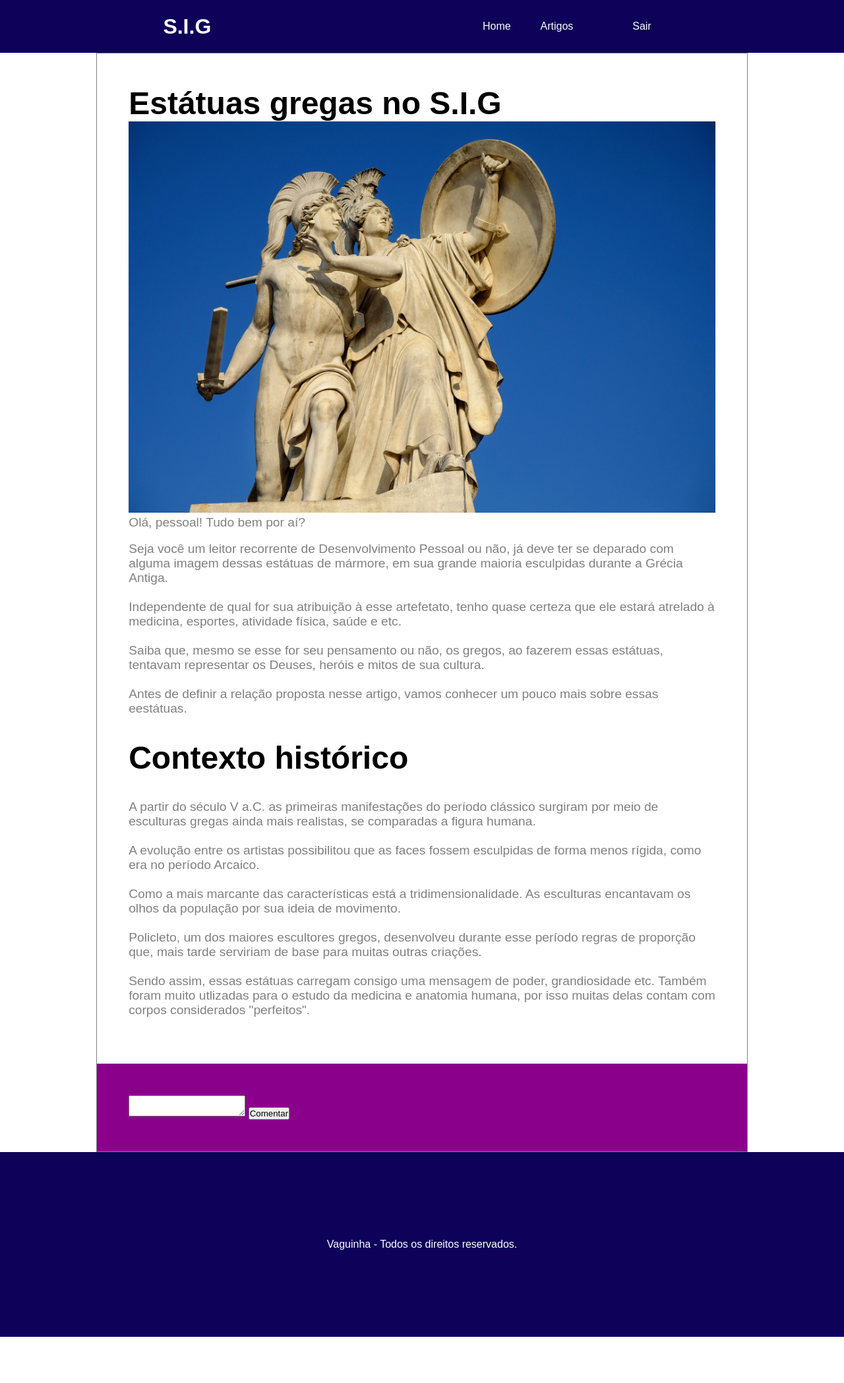
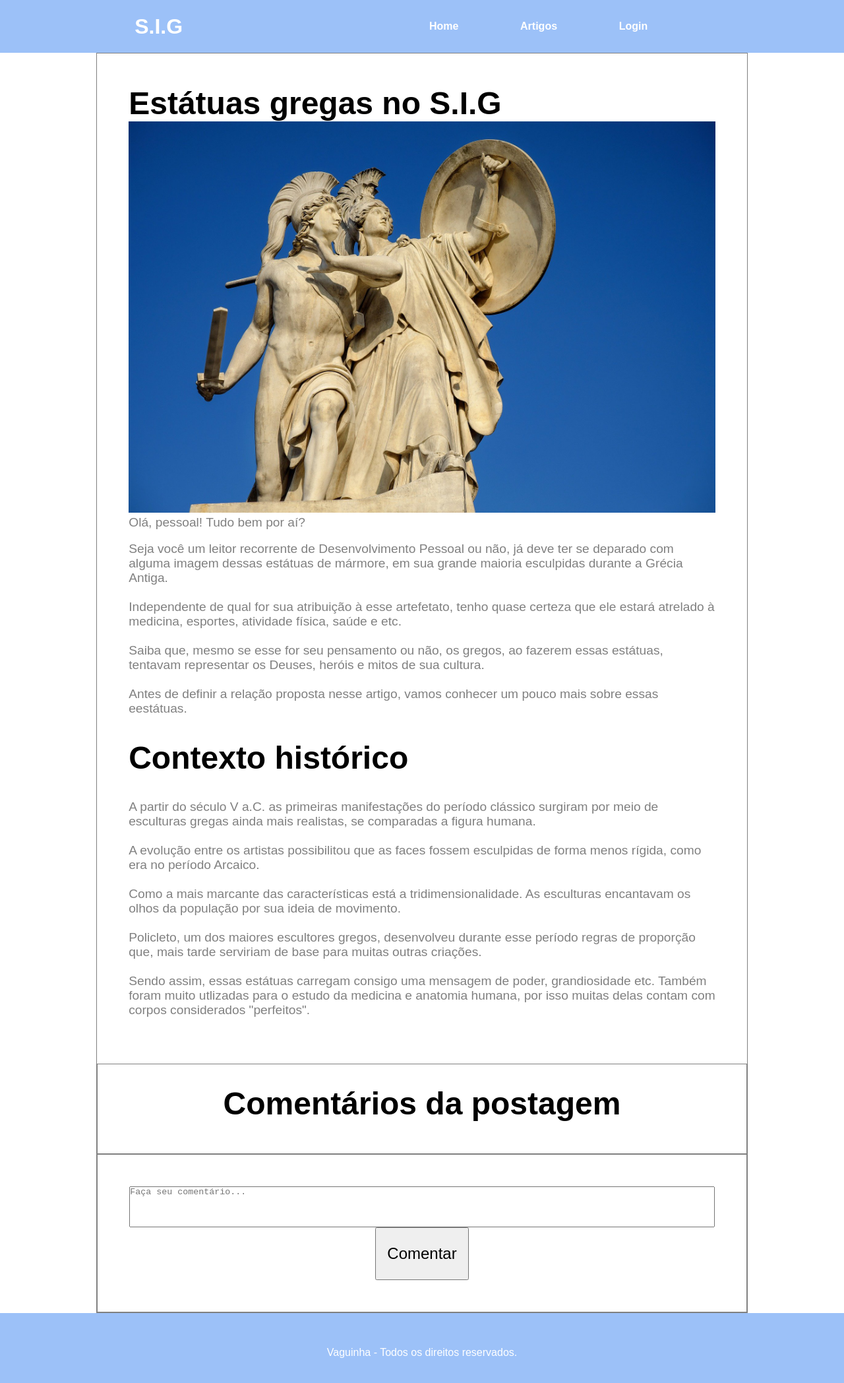
Before and after one commit to Vinifd1234/projeto_pessoal, a website: page public/posts/post1.html in a window 1280 px wide. Shown: the whole page at 66% size. Before the commit the page ends 2026 px from the top, so only its background shows below. Drawn offline with Linux system fonts and the light colour scheme; no server answers.

Commit message:
Inicio da formulação da página home + término do sistema de comentários

```diff
--- a/public/posts/post1.html
+++ b/public/posts/post1.html
@@ -62,11 +62,14 @@
 
             </section>
             <div class="comentarios" id="comentarios">
+                <div class="titulo">
+                    <h4>Comentários da postagem</h4>
+                </div>
 
             </div>
 
             <section id="comentar" class="comentar">
-                <textarea id="textoarea">
+                <textarea placeholder="Faça seu comentário..." id="textoarea" rows="4" cols="50">
                     </textarea>
                 <button onclick="fnComentar()">Comentar</button>
             </section>
@@ -85,6 +88,8 @@
 
 </html>
 <script>
+
+    textoarea.innerHTML = "";
     // Criação de uma variavel de armazenamento local, essencial para o sistema de sessão
     var Armazenamento_local = localStorage;
     // Obtendo o valor da chave "logado" no armazenamento local. Que é atribuído como verdadeiro caso o usuário tenha feito login
@@ -114,6 +119,10 @@
             })
             .catch()
     } else {
+        li_sair.style.display = "none";
+        nav_login.style.display = "block";
+        nav_login.href = "../login.html"
+        nav_login.innerHTML = "Login"
 
     }
 
@@ -142,11 +151,8 @@
             },
             body: JSON.stringify(dados)
         }).then(function (resposta) {
-            resposta.json().then(function (resultado) {
-              console.log(resultado);
+            window.location = "post1.html";
 
-            })
-                .catch()
         })
             .catch()
 
@@ -173,7 +179,7 @@
                     console.log(dados);
                     for (let i = 0; i < dados.length; i++) {
                         comentarios.innerHTML += `
-                        <p>${dados[i].nomeUsuario} comentou: ${dados[i].corpoComentario}</p>
+                        <p><span id="usuario">${dados[i].nomeUsuario}</span> comentou: ${dados[i].corpoComentario}</p>
 
                         `;
                     }
--- a/public/styles/artigos.css
+++ b/public/styles/artigos.css
@@ -91,7 +91,6 @@ section .container{
 
 section .post{
    width: 100%;
-   height: 90vh;
    display: flex;
    flex-direction: column;
 }
--- a/public/styles/post.css
+++ b/public/styles/post.css
@@ -7,7 +7,7 @@
 
 .header{
     color: white;
-    background-color: #0D0159;
+    background-color: #9cc1f8;
     height: 10vh;
     width: 100%;
     font-family: 'Poppins', sans-serif;
@@ -22,20 +22,16 @@
     align-items: center;
 }
 
-.header .container{
-    cursor: pointer;
-}
+.header h1:hover{
 
-.header h1:hover{
-    border-bottom: 2px solid #0D47A1;
-    cursor: pointer;
 }
 
 .header ul{
     display: flex;
     justify-content: space-evenly;
-    width: 30%;
+    width: 45%;
     list-style: none;
+    font-weight: bold;
 }
 
 .header a{
@@ -45,7 +41,7 @@
 }
 
 .header a:hover{
-    border-bottom: 2px solid #0D47A1;
+    color: #0D47A1;
 }
 
 .conteudo{
@@ -85,11 +81,42 @@
 }
 
 .conteudo .comentarios{
-    background-color: #8511D0;
+    padding: 2rem;
+    border: 1px solid gray;
+
+}
+
+.conteudo .comentarios p{
+    margin-bottom: 2rem;
+    width: 100%;
+    font-size: 1.5rem;
+}
+
+.conteudo .comentarios h4{
+    text-align: center;
+    margin-bottom: 1rem;
+}
+
+#usuario{
+    font-weight: bold;
 }
 
 .conteudo .comentar{
-    background-color: darkmagenta;
+    display: flex;
+    flex-direction: column;
+    border: 1px solid gray;
+
+}
+
+.comentar textarea{
+    resize: none;
+}
+
+.comentar button{
+    font-size: 1.5rem;
+    width: 16%;
+    height: 5rem;
+    margin: auto;
 }
 
 .sobre{
@@ -110,8 +137,8 @@
 }
 
 .footer{
-    height: 35vh;
-    background-color: #0D0159;
+    height: 15vh;
+    background-color: #9cc1f8;
     color: white;
     font-family: 'Poppins', sans-serif;
 }
```
Also changed, not shown: public/admin.html (+2 -1 lines), public/index.html (+2 -1 lines), public/perfil.html (+2 -1 lines), public/post.html (+3 -2 lines).
